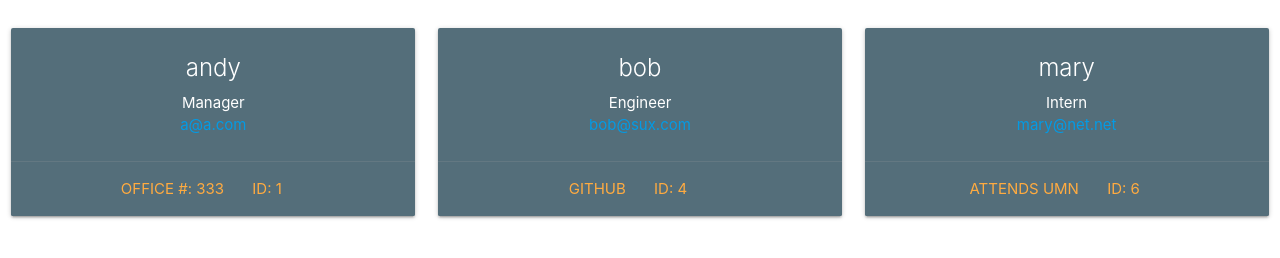
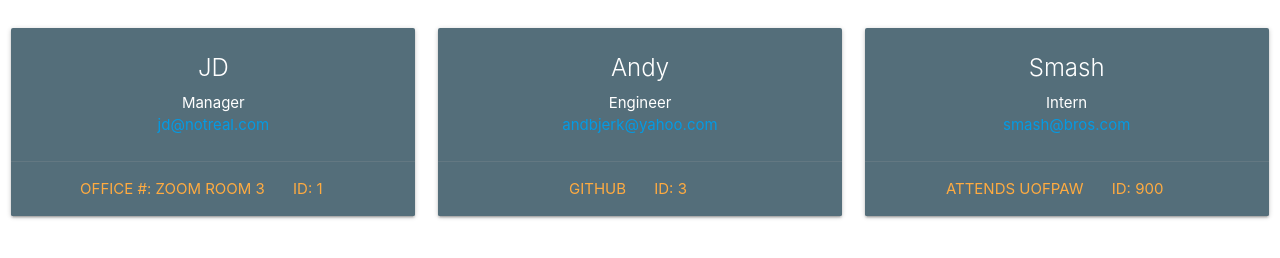
Before and after one commit to savoryboi/team-roster, a website: page index.html in a window 1280 px wide. Shown: the part 116-374 px from the top of the page. Drawn offline with nearby package versions, Linux system fonts and the light colour scheme.

```diff
--- a/index.html
+++ b/index.html
@@ -15,12 +15,12 @@
         <div class="col s4">
             <div class="card blue-grey darken-1">
                 <div class="card-content white-text">
-                    <span class="card-title">andy</span>
+                    <span class="card-title">JD</span>
                     <p>Manager</p>
-                    <a href="mailto: a@a.com">a@a.com</a>
+                    <a href="mailto: jd@notreal.com">jd@notreal.com</a>
                 </div>
                 <div class="card-action">
-                    <a href="#">Office #: 333</a>
+                    <a href="#">Office #: zoom room 3</a>
                     <a href="#">ID: 1</a>
                 </div>
             </div>
@@ -30,13 +30,13 @@
         <div class="col s4">
             <div class="card blue-grey darken-1">
                 <div class="card-content white-text">
-                    <span class="card-title">bob</span>
+                    <span class="card-title">Andy</span>
                     <p>Engineer</p>
-                    <a href="mailto: bob@sux.com">bob@sux.com</a>
+                    <a href="mailto: andbjerk@yahoo.com">andbjerk@yahoo.com</a>
                 </div>
                 <div class="card-action">
                     <a href="https://github.com/savoryboi">GitHub</a>
-                    <a href="#">ID: 4</a>
+                    <a href="#">ID: 3</a>
                 </div>
             </div>
         </div>
@@ -44,13 +44,13 @@
         <div class="col s4">
             <div class="card blue-grey darken-1">
                 <div class="card-content white-text">
-                    <span class="card-title">mary</span>
+                    <span class="card-title">Smash</span>
                     <p>Intern</p>
-                    <a href="mailto: mary@net.net">mary@net.net</a>
+                    <a href="mailto: smash@bros.com">smash@bros.com</a>
                 </div>
                 <div class="card-action">
-                    <a href="#">Attends UMN</a>
-                    <a href="#">ID: 6</a>
+                    <a href="#">Attends UofPaw</a>
+                    <a href="#">ID: 900</a>
                 </div>
             </div>
         </div>
```
Also changed, not shown: README.md.
